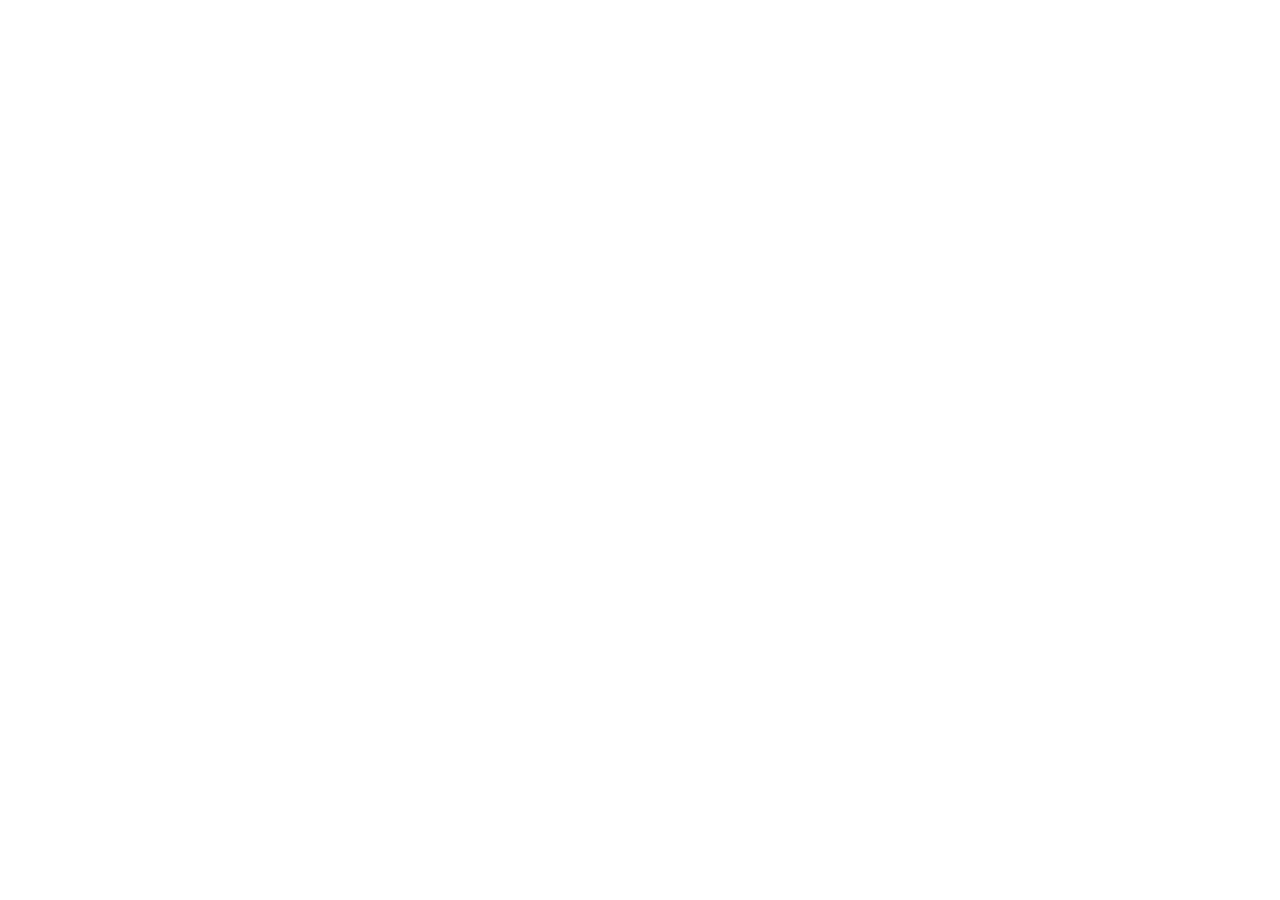
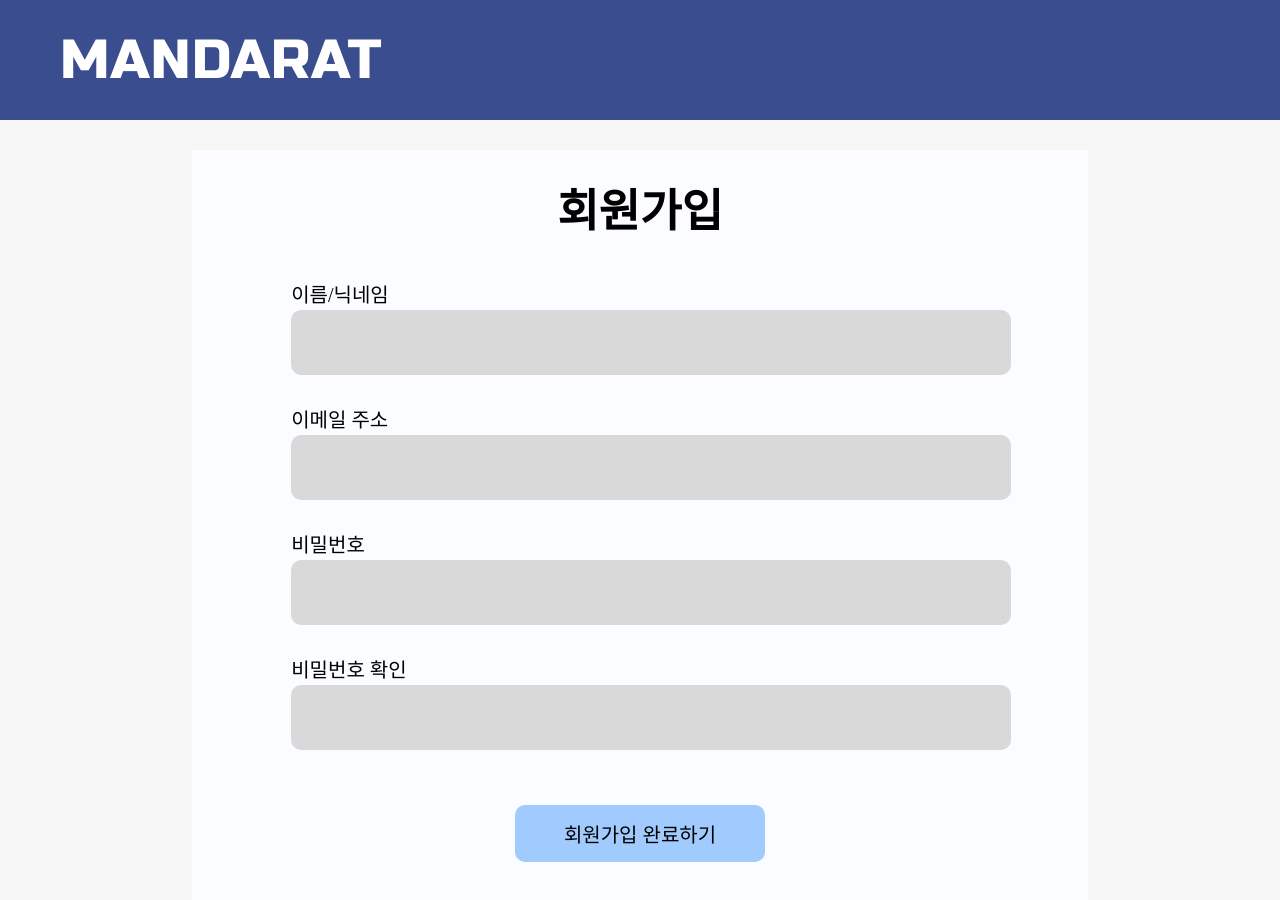
Before and after one commit to krsy0411/Mandalart, a React (Create React App) app: page /signup in a window 1280 px wide. Before the commit this address had no page. Shown: the top 900 px of the page. Before the commit the page ends 800 px from the top, so only its background shows below. Built offline with nearby package versions, Linux system fonts and the light colour scheme.

Commit message:
회원가입페이지 생성

```diff
--- a/src/App.jsx
+++ b/src/App.jsx
@@ -3,6 +3,7 @@
 import { History } from "./views/History";
 import { Profile } from "./views/Profile";
 import { LogIn } from "./views/LogIn";
+import { SignUp } from "./SignUp";
 
 function App() {
   return (
@@ -11,6 +12,7 @@
       <Route path="/history" element={<History/>}/>
       <Route path="/profile" element={<Profile/>}/>
       <Route path="/login" element={<LogIn/>}></Route>
+      <Route path="/signup" element={<SignUp/>}/>
     </Routes>
   );
 }
--- /dev/null
+++ b/src/SignUp.jsx
@@ -0,0 +1,80 @@
+import { useState, useEffect } from "react";
+import "./css/signup.style.css";
+import "./css/header.style.css";
+
+export const SignUp = () => {
+    const [name,setName]=useState("");
+    const [email,setEmail]=useState("");
+    const [pw,setPw]=useState("");
+    const [confirmPw,setConfirmPw]=useState("");
+    const [confirmPwUI,setConfirmPwUI]=useState(true);
+    const [confirmPwMsg,setConfirmPwMsg]=useState("");
+
+    useEffect(() => {
+        if(pw !== confirmPw){
+            setConfirmPwUI(false)
+            setConfirmPwMsg('비밀번호가 일치하지 않습니다.')
+        }
+        else {
+            setConfirmPwUI(true)
+            setConfirmPwMsg('')
+        }
+          // eslint-disable-next-line react-hooks/exhaustive-deps
+      }, [pw, confirmPw]
+)
+
+
+    return (
+        <>
+            <style>
+                { `body {
+                background-color: #F6F6F6;
+                    }`}
+            </style>
+            <div className="header-header">
+                <p className="header-logo">MANDARAT</p>
+            </div>
+            <div className="signup-container">
+                <div className="text">회원가입</div>
+
+                <div className="signup-inputbox">
+                    <div className="signup-list">이름/닉네임</div>
+                    <input className="signup-input"
+                            type="text"
+                            onChange={(e)=>setName(e.target.value)}
+                            value={name}/>
+                </div>
+
+                <div className="signup-inputbox">
+                    <div className="signup-list">이메일 주소</div>
+                    <input className="signup-input"
+                            type="text"
+                            onChange={(e)=>setEmail(e.target.value)}
+                            value={email}/>
+                </div>
+
+                <div className="signup-inputbox">
+                    <div className="signup-list">비밀번호</div>
+                    <input className="signup-input"
+                            type="password"
+                            onChange={(e)=>setPw(e.target.value)}
+                            value={pw}/>
+                </div>
+
+                <div className="signup-inputbox">
+                    <div className="signup-list">비밀번호 확인</div>
+                    <input className={`signup-input ${confirmPwUI ? '': 'signuppw-error'}`}
+                            type="password"
+                            onChange={(e)=>setConfirmPw(e.target.value)}
+                            value={confirmPw}/>
+                            <div className="signup-pw-error-msg">{confirmPwMsg}</div>
+                </div>
+
+                <div className="signup-btn">
+                    <button>회원가입 완료하기</button>
+                </div>
+            </div>
+            <hr/>
+        </>
+    )
+}
--- /dev/null
+++ b/src/css/signup.style.css
@@ -0,0 +1,74 @@
+.signup-container {
+    width: 70vw;
+    height: 800px;
+    background-color: #FAFCFF;
+    margin: auto;
+}
+
+.signup-list {
+    font-family: 'Pretendard';
+    font-size: 20px;
+    margin-bottom: 5px;
+}
+
+.signup-input {
+    width: 54.5vw;
+    height: 63px;
+    border-radius: 10.088px;
+    background-color: #D9D9D9;
+    margin-bottom: 35px;
+    font-size: 20px;
+    padding-left: 20px;
+}
+
+.signup-btn {
+    text-align: center;
+    margin-top: 0px;
+}
+
+.signup-btn button {
+    width: 250px;
+    height: 57px;
+    background-color:  #A1CAFE;
+    border-radius: 10.088px;
+    font-family: 'Pretendard';
+    font-size: 20px;
+    font-weight: 500;
+}
+
+.signup-inputbox {
+    width: 54.5vw;
+    margin: auto;
+}
+
+.signup-container .text {
+    font-family: 'Pretendard';
+    font-size: 45px;
+    font-weight: 600;
+    text-align: center;
+    padding-top: 40px;
+    margin-bottom: 50px;
+}
+
+.signup-container .signup-btn {
+    font-family: 'Pretendard';
+    font-size: 15px;
+    color: rgba(0, 0, 0, 0.50);
+    font-weight: 500;
+}
+
+hr {
+    color: #F6F6F6;
+    border: none;
+    height: 50px;
+}
+
+.signuppw-error{
+    border: 1px solid #CA1A1A;
+    margin-bottom: 5px;
+}
+
+.signup-pw-error-msg{
+    padding-bottom: 20px;
+    color: #CA1A1A;
+}
```
